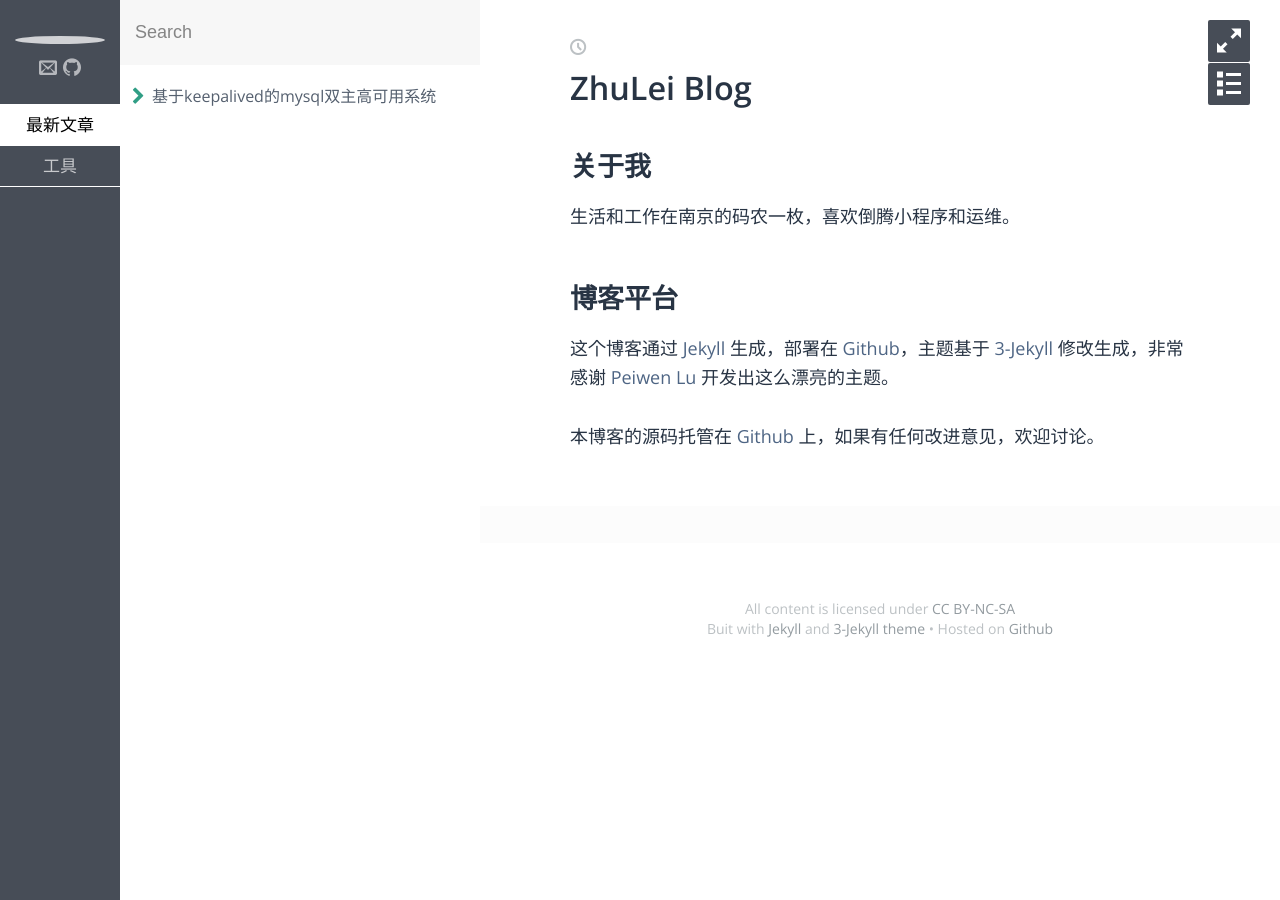
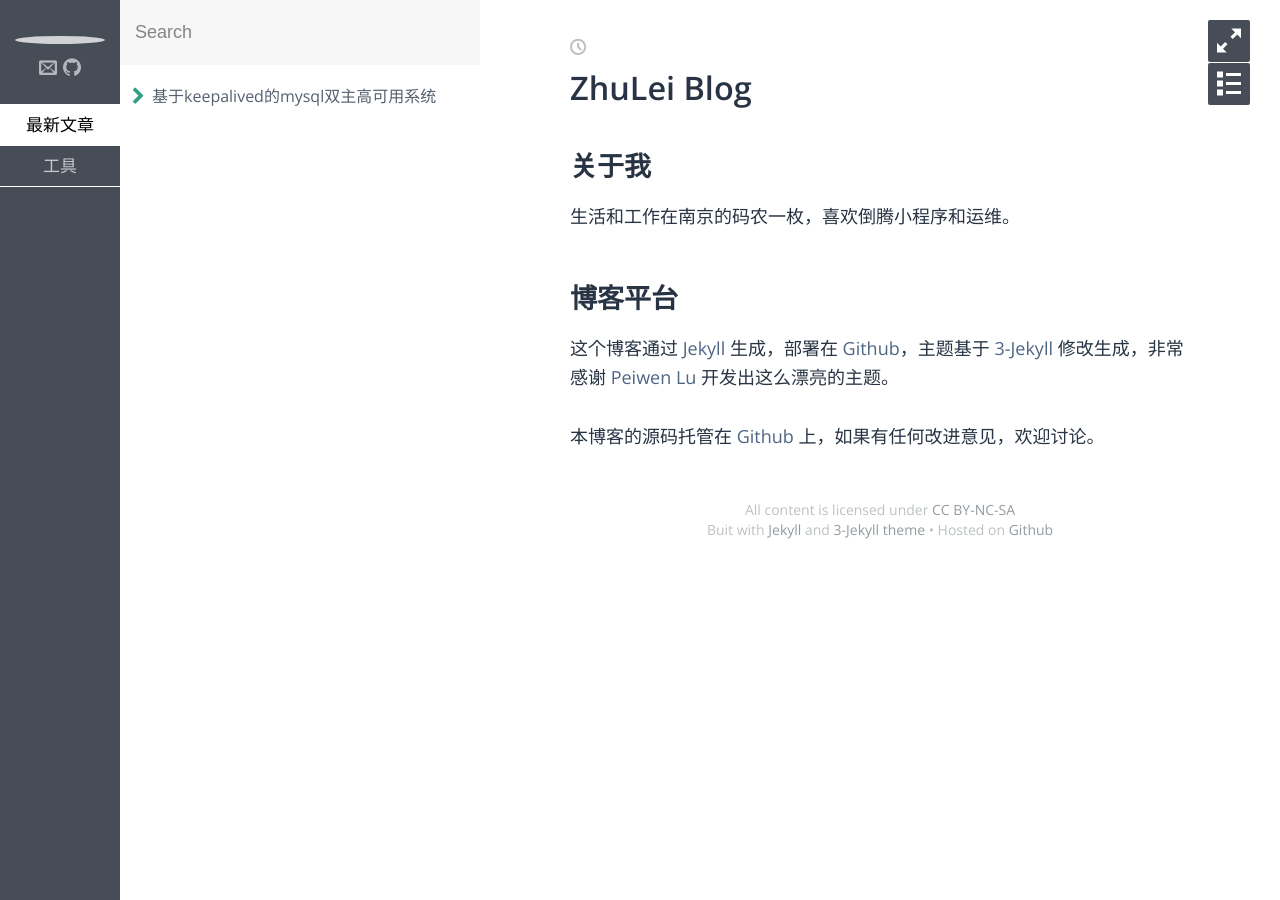
Before and after one commit to zhuleichina/zhuleichina.github.io, a Jekyll site: the page built from index.md, in a window 1280 px wide. Built offline with Jekyll 4.4.1, drawn with Linux system fonts in a browser that asks for light colours; some web fonts are replaced.

Commit message:
修改格式

```diff
--- a/_layouts/post.html
+++ b/_layouts/post.html
@@ -13,11 +13,6 @@ layout: default
   {{ content }}
 </article>
 
-<div class="post-share">
-  <div class="container">
-</div>
-</div>
-
 {% if site.disqus.shortname %}
 <div class="comment container">
   <div id="disqus_thread">
```
